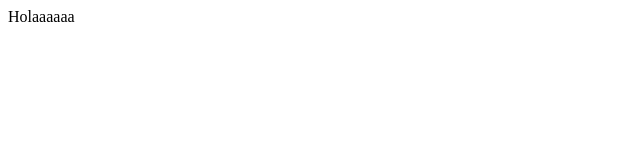
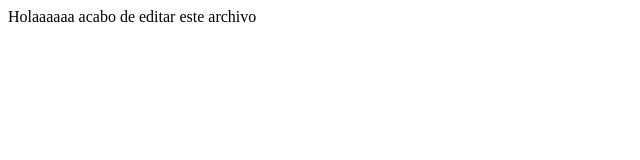
Before and after one commit to rafaoteo/daw2, a website: page public_html/index.html in a window 1280 px wide. Shown: the whole page, without its empty margins (0-640 px from the left). Drawn offline with Linux system fonts and the light colour scheme.

Commit message:
He editado el archivo

```diff
--- a/public_html/index.html
+++ b/public_html/index.html
@@ -11,6 +11,6 @@ and open the template in the editor.
         <meta name="viewport" content="width=device-width, initial-scale=1.0">
     </head>
     <body>
-        <div>Holaaaaaa</div>
+        <div>Holaaaaaa acabo de editar este archivo</div>
     </body>
 </html>
```
